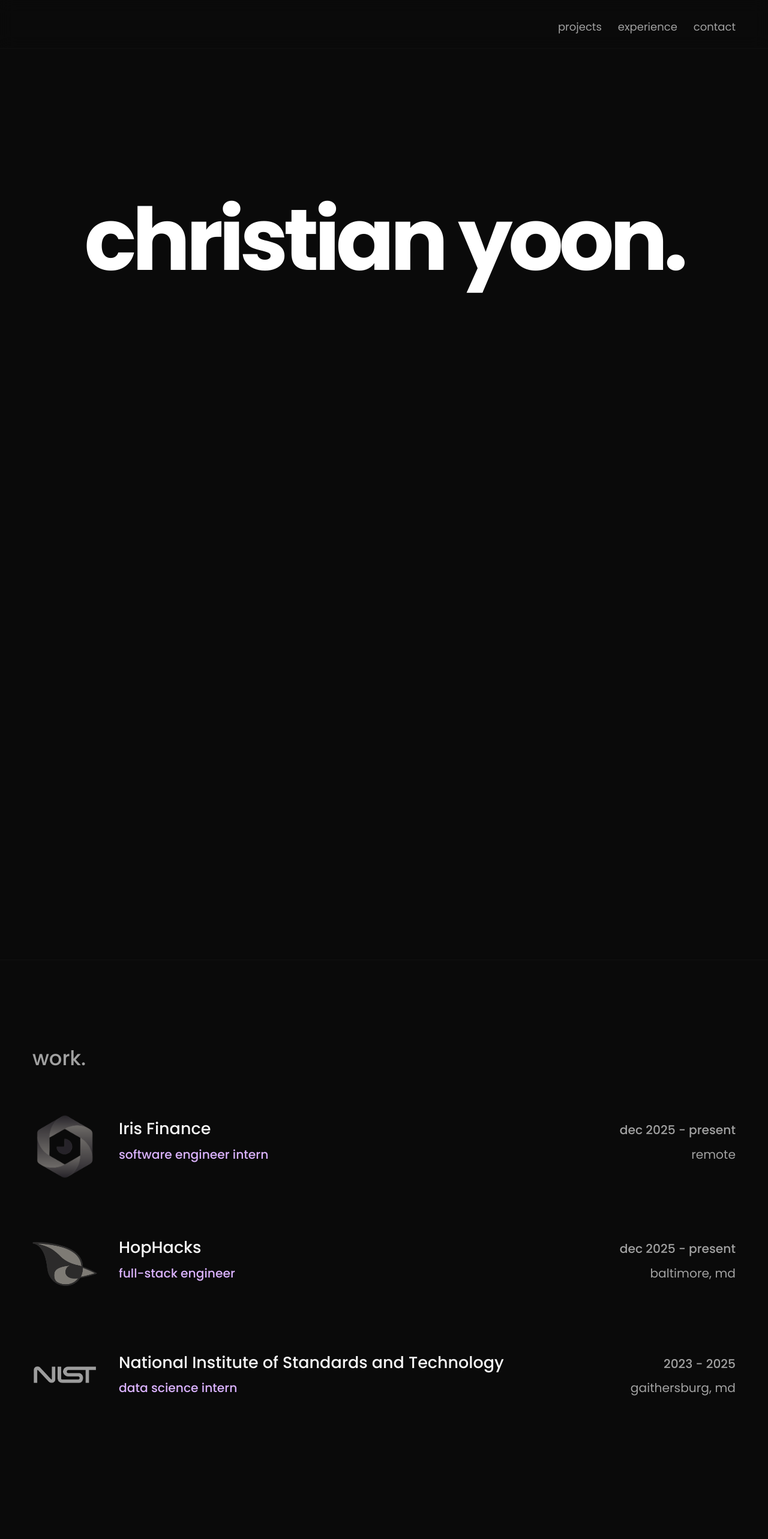
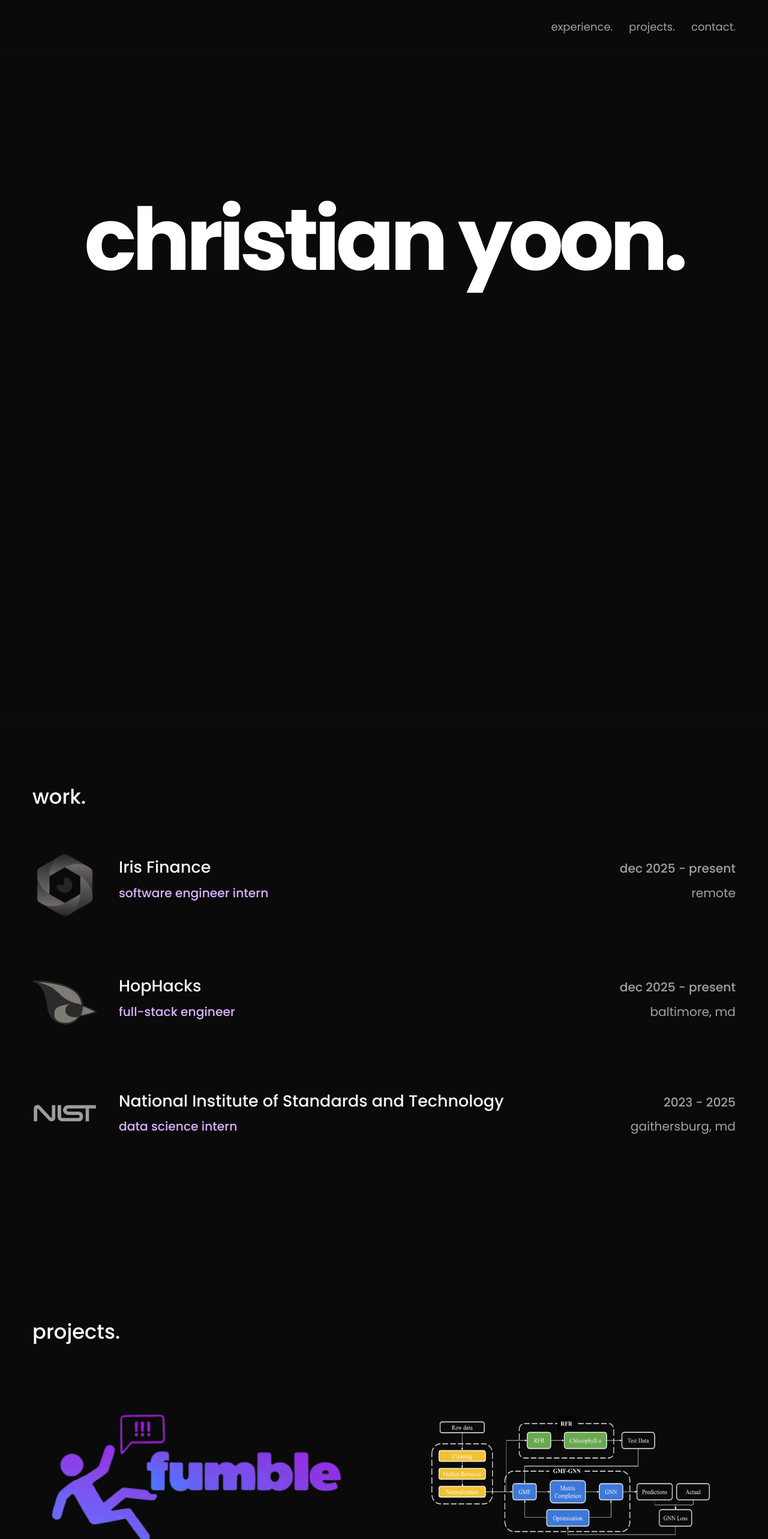
Before and after one commit to sha-sta/portfolio, a React (Vite) app: page / in a window 1280 px wide. Shown: the top 2566 px of the page at 60% size. Built offline with nearby package versions, Linux system fonts and the light colour scheme.

Commit message:
fixed animation, added links and some fixes

```diff
--- a/src/App.jsx
+++ b/src/App.jsx
@@ -42,7 +42,7 @@ function App() {
 
       {/* Main Content with Background to cover Hero */}
       <div className="relative z-20 bg-neutral-950 border-t border-neutral-900/50 min-h-screen">
-        <div className="max-w-6xl mx-auto px-6 md:px-12 pt-32 pb-32 space-y-32">
+        <div className="max-w-6xl mx-auto px-6 md:px-12 space-y-32">
           <Experience />
           <Projects />
           <Contact />
--- a/src/components/Experience.jsx
+++ b/src/components/Experience.jsx
@@ -33,12 +33,12 @@ const experiences = [
 
 const Experience = () => {
   return (
-    <section id="experience" className="scroll-mt-24 mb-64">
+    <section id="experience" className="scroll mb-64 pt-24">
       <motion.h2
         initial={{ opacity: 0 }}
         whileInView={{ opacity: 1 }}
         viewport={{ once: true }}
-        className="text-2xl md:text-3xl font-medium text-neutral-400 mb-16"
+        className="text-2xl md:text-3xl font-medium mb-16"
       >
         work.
       </motion.h2>
--- a/src/components/Hero.jsx
+++ b/src/components/Hero.jsx
@@ -15,19 +15,21 @@ const Hero = () => {
     //
     // Text starts at viewport center (50vh from top).
     // Navbar is ~3-5vh from top. So we move up ~46vh.
-    const y = useTransform(scrollYProgress, [0, 0.3], ["0vh", "28vh"]);
-    const scale = useTransform(scrollYProgress, [0, 0.45], [1, 0.04]);
-    const opacity = useTransform(scrollYProgress, [0, 0.35, 0.45], [1, 0.6, 0]);
+    const y = useTransform(scrollYProgress, [0, 0.3], ["0vh", "21vh"]);
+    const scale = useTransform(scrollYProgress, [0, 0.5], [1, 0.04]);
+    // Hero fades out just after crossing behind the navbar.
+    // Navbar slide starts at scroll 0.7*vh = hero progress 0.35.
+    const opacity = useTransform(scrollYProgress, [0, 0.4, 0.43], [1, 0.7, 0]);
 
     return (
         <section
             ref={sectionRef}
-            className="h-[200vh] w-full relative"
+            className="h-[150vh] w-full relative"
         >
             <div className="sticky top-0 h-screen w-full flex items-center justify-center overflow-hidden -z-10">
                 <motion.h1
                     style={{ y, scale, opacity }}
-                    className="text-7xl md:text-9xl font-bold tracking-tighter leading-[0.9] text-white whitespace-nowrap pointer-events-none origin-center"
+                    className="text-5xl sm:text-6xl md:text-8xl lg:text-9xl font-bold tracking-tighter leading-[0.9] text-white whitespace-nowrap pointer-events-none origin-center"
                     initial={{ opacity: 0, y: 20 }}
                     animate={{ opacity: 1, y: 0 }}
                     transition={{ duration: 0.8, ease: "easeOut" }}
--- a/src/components/Navbar.jsx
+++ b/src/components/Navbar.jsx
@@ -20,7 +20,7 @@ const Navbar = () => {
   }, []);
 
   // Thresholds (as fraction of viewport height scrolled)
-  const SLIDE_START = 0.7;
+  const SLIDE_START = 0.62;
   const SLIDE_END = 0.95;
 
   useMotionValueEvent(scrollY, "change", (latest) => {
@@ -31,7 +31,9 @@ const Navbar = () => {
       if (phase !== 'hidden') setPhase('hidden');
       slideOpacity.set(0);
     } else if (progress >= SLIDE_START && progress < SLIDE_END) {
-      if (phase !== 'sliding') setPhase('sliding');
+      if (phase !== 'sliding') {
+        setPhase('sliding');
+      }
 
       const t = (progress - SLIDE_START) / (SLIDE_END - SLIDE_START);
 
@@ -53,10 +55,14 @@ const Navbar = () => {
   });
 
   const links = [
-    { name: 'projects', href: '#projects' },
-    { name: 'experience', href: '#experience' },
-    { name: 'contact', href: '#contact' },
+    { name: 'experience.', id: 'experience' },
+    { name: 'projects.', id: 'projects' },
+    { name: 'contact.', id: 'contact' },
   ];
+
+  const scrollTo = (id) => {
+    document.getElementById(id)?.scrollIntoView({ behavior: 'smooth' });
+  };
 
   return (
     <>
@@ -106,12 +112,12 @@ const Navbar = () => {
         <ul className="flex gap-6 text-md text-neutral-400 lowercase pointer-events-auto">
           {links.map((link) => (
             <li key={link.name}>
-              <a
-                href={link.href}
-                className="hover:text-white transition-colors duration-200"
+              <button
+                onClick={() => scrollTo(link.id)}
+                className="hover:text-white transition-colors duration-200 cursor-pointer"
               >
                 {link.name}
-              </a>
+              </button>
             </li>
           ))}
         </ul>
--- a/src/components/Projects.jsx
+++ b/src/components/Projects.jsx
@@ -7,7 +7,7 @@ const projects = [
     role: "gamified ai social platform",
     description: "architected a real-time event-driven social platform serving 2k+ users with sub-100ms latency via websockets and redis pub/sub.",
     tags: ["next.js", "mongodb", "redis", "socket.io"],
-    links: { github: "#", live: "#" },
+    links: { live: "https://www.fumble.chat/" },
     image: "/fumble-logo.png"
   },
   {
@@ -15,7 +15,7 @@ const projects = [
     role: "dual graph model for water quality prediction",
     description: "designed a dual-model architecture (graph-based matrix factorization + gnn) to impute missing spatiotemporal data with state-of-the-art accuracy.",
     tags: ["pytorch", "scikit-learn"],
-    links: { github: "#", live: "#" },
+    links: { github: "https://github.com/sha-sta/GALATEA" },
     image: "/galatea-image.png"
   },
   {
@@ -43,7 +43,7 @@ const Projects = () => {
         initial={{ opacity: 0 }}
         whileInView={{ opacity: 1 }}
         viewport={{ once: true }}
-        className="text-2xl md:text-3xl font-medium text-neutral-400 mb-16"
+        className="text-2xl md:text-3xl font-medium mb-16"
       >
         projects.
       </motion.h2>
@@ -57,7 +57,11 @@ const Projects = () => {
             viewport={{ once: true }}
             transition={{ delay: index * 0.1 }}
             className="group relative flex flex-col h-full cursor-pointer"
+          >
+            <motion.div
               whileHover={{ scale: 1.02 }}
+              transition={{ duration: 0.2 }}
+              className="flex flex-col h-full"
             >
               {/* Minimal Image Container */}
               <div className="relative w-full aspect-video rounded-lg overflow-hidden bg-transparent mb-6 transition-colors p-4">
@@ -76,12 +80,16 @@ const Projects = () => {
                     {project.title}
                   </h3>
                   <div className="flex gap-4 opacity-0 group-hover:opacity-100 transition-opacity duration-300">
-                  <a href={project.links.github} className="text-neutral-500 hover:text-white transition-colors" aria-label="GitHub">
+                    {project.links.github && (
+                      <a href={project.links.github} target="_blank" rel="noopener noreferrer" className="text-neutral-500 hover:text-white transition-colors" aria-label="GitHub">
                         <Github size={20} />
                       </a>
-                  <a href={project.links.live} className="text-neutral-500 hover:text-white transition-colors" aria-label="Live Demo">
+                    )}
+                    {project.links.live && (
+                      <a href={project.links.live} target="_blank" rel="noopener noreferrer" className="text-neutral-500 hover:text-white transition-colors" aria-label="Live Demo">
                         <ArrowUpRight size={20} />
                       </a>
+                    )}
                   </div>
                 </div>
 
@@ -96,6 +104,7 @@ const Projects = () => {
                 </div>
               </div>
             </motion.div>
+          </motion.div>
         ))}
       </div>
     </section>
```
Also changed, not shown: public/cy-signature.png (added). Lines whose indentation alone changed are shown as unchanged.
